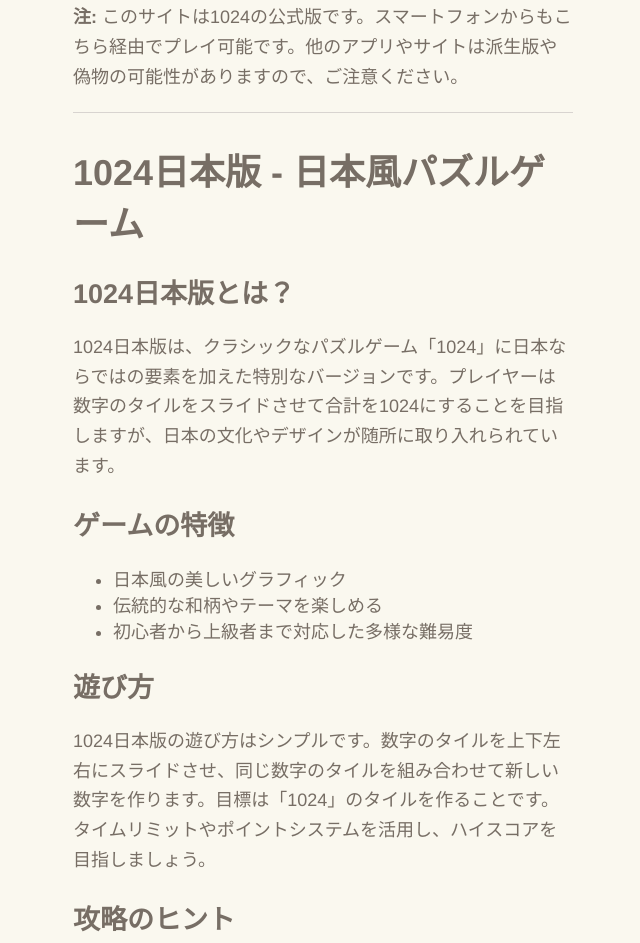
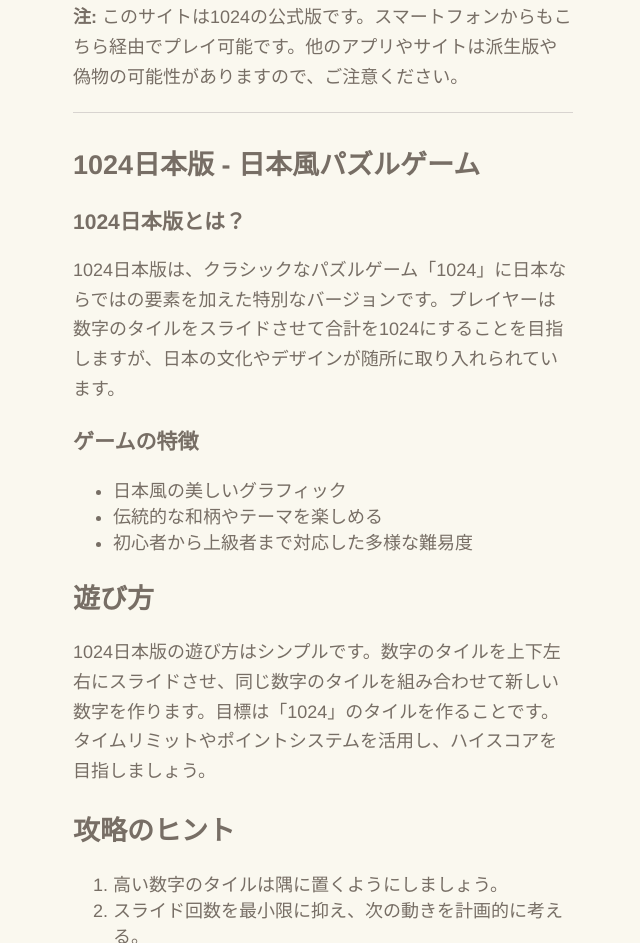
Before and after one commit to kaloodinaz/1024, a plain HTML site: page index.html in a window 1280 px wide. Shown: the part 951-1894 px from the top of the page, without its empty margins (317-957 px from the left). Drawn offline with Linux system fonts and the light colour scheme; a web font is replaced by a local one.

Commit message:
Update index.html

```diff
--- a/index.html
+++ b/index.html
@@ -110,14 +110,14 @@
     <strong class="important">注:</strong> このサイトは1024の公式版です。スマートフォンからもこちら経由でプレイ可能です。他のアプリやサイトは派生版や偽物の可能性がありますので、ご注意ください。
 </p>
 <hr>
-<h1>1024日本版 - 日本風パズルゲーム</h1>
+<h2>1024日本版 - 日本風パズルゲーム</h2>
 
-<h2>1024日本版とは？</h2>
+<h3>1024日本版とは？</h3>
 <p>
     1024日本版は、クラシックなパズルゲーム「1024」に日本ならではの要素を加えた特別なバージョンです。プレイヤーは数字のタイルをスライドさせて合計を1024にすることを目指しますが、日本の文化やデザインが随所に取り入れられています。
 </p>
 
-<h2>ゲームの特徴</h2>
+<h3>ゲームの特徴</h3>
 <ul>
     <li>日本風の美しいグラフィック</li>
     <li>伝統的な和柄やテーマを楽しめる</li>
```
